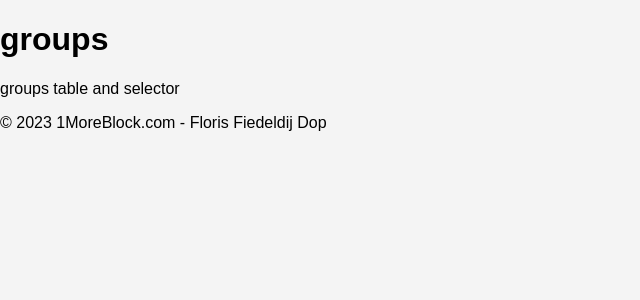
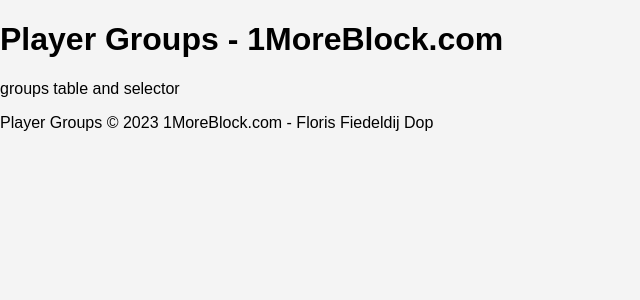
Before and after one commit to mrfdev/1MB, a PHP site: page / in a window 1280 px wide. Shown: the top 300 px of the page, without its empty margins (0-640 px from the left). Run offline with PHP 8.4, Linux system fonts and the light colour scheme.

Commit message:
- default title; - and header, and footer; - made sure styles.css was indeed linked

```diff
--- a/Resources/GroupsHTML/groups/index.php
+++ b/Resources/GroupsHTML/groups/index.php
@@ -2,14 +2,14 @@
 <html lang="en">
 <head>
   <meta charset="UTF-8">
-  <title>groups</title>
+  <title>Player Groups - 1MoreBlock.com</title>
   <!-- resources section -->
   <link rel="stylesheet" href="styles.css">
 </head>
 <body>
   <header>
     <!-- header section -->
-    <h1>groups</h1>
+    <h1>Player Groups - 1MoreBlock.com</h1>
   </header>
 
   <main>
@@ -19,7 +19,7 @@
 
   <footer>
     <!-- footer section -->
-    <p>&copy; <?php echo date("Y"); ?> 1MoreBlock.com - Floris Fiedeldij Dop</p>
+    <p>Player Groups &copy; <?php echo date("Y"); ?> 1MoreBlock.com - Floris Fiedeldij Dop</p>
   </footer>
 
   <!-- scripts section -->
```
